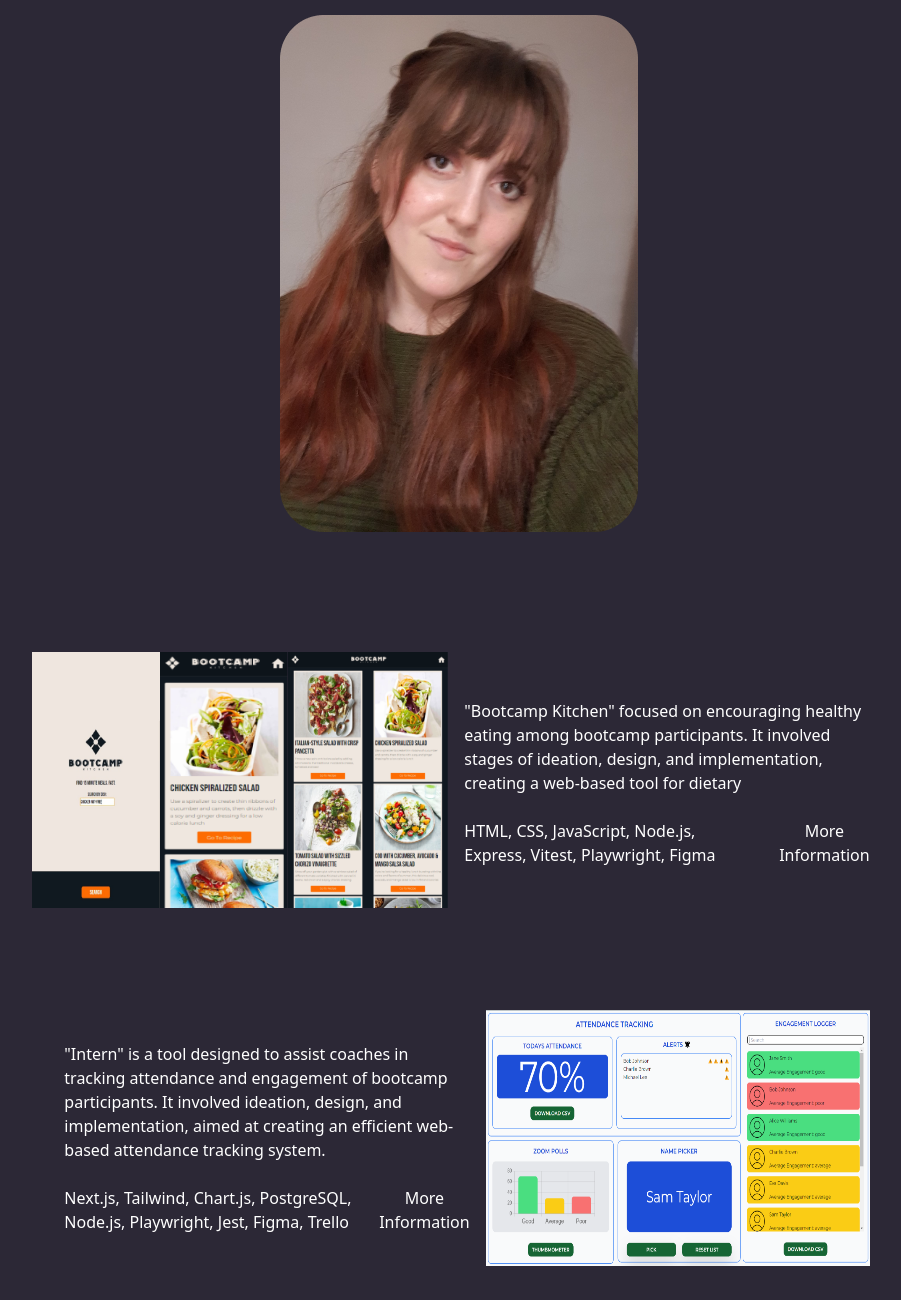
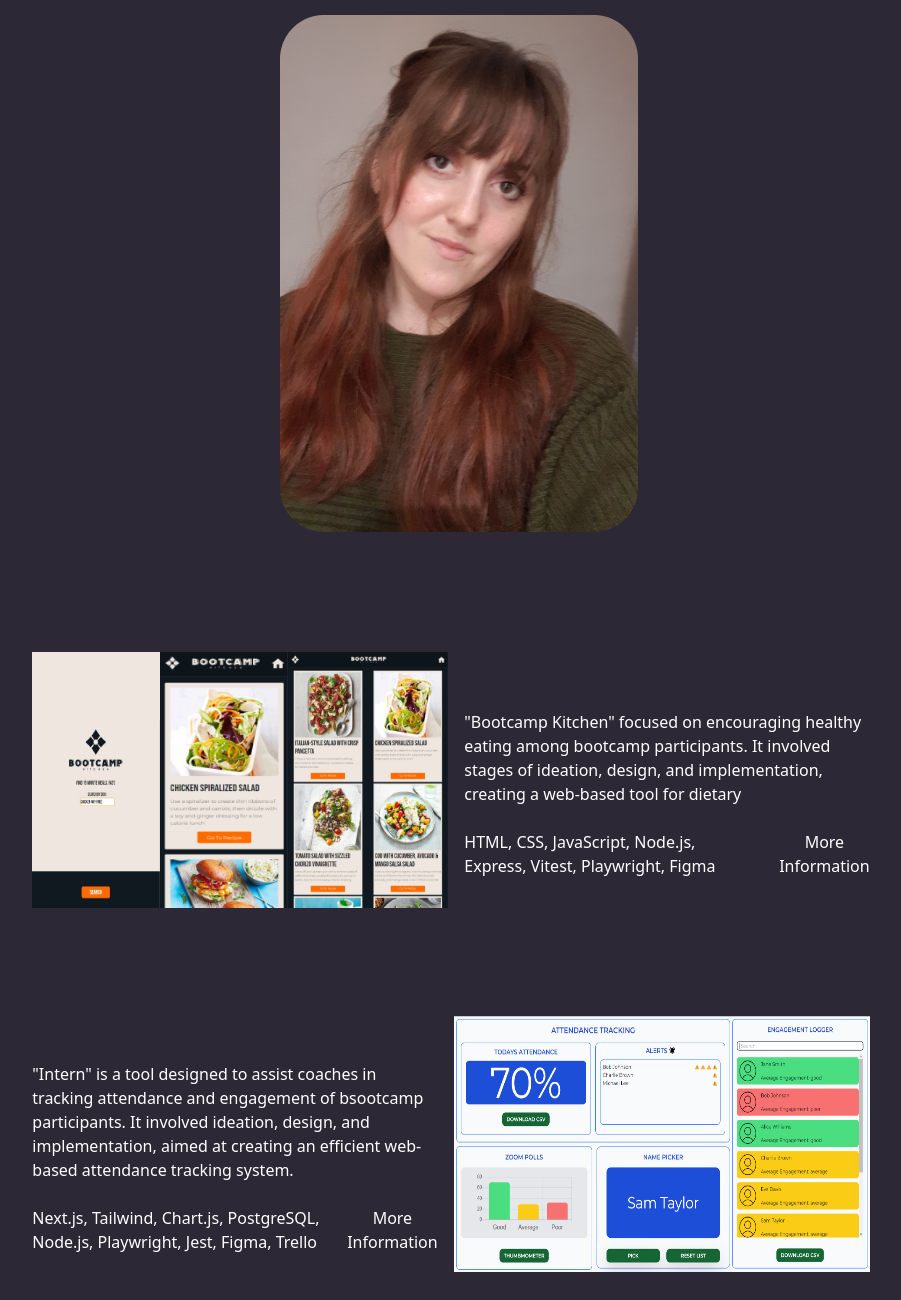
Before and after one commit to Christener19/Portfolio, a plain HTML site: page index.html in a window 1280 px wide. Shown: the part 185-1485 px from the top of the page, without its empty margins (181-1082 px from the left). Drawn offline with nearby package versions, Linux system fonts and the light colour scheme.

Commit message:
custom width added, tailwind config, few changes to make sure cards are the same

```diff
--- a/index.html
+++ b/index.html
@@ -5,6 +5,7 @@
     <meta name="viewport" content="width=device-width, initial-scale=1.0">
     <link href="https://cdn.jsdelivr.net/npm/tailwindcss@latest/dist/tailwind.min.css" rel="stylesheet">
     <link rel="stylesheet" href="style.css">
+    <link rel="stylesheet" href="output.css">
     <title>Christener Leigh's portfolio</title>
 </head>
 <body class="w-auto h-screen relative homepage-custom-color">
@@ -18,19 +19,19 @@
     <section id="home">
     <h3  class="text-4xl font-bold text-center mt-6 my-4 text-white">Hi I am Christener <br> a web developer</h3>
     <div class="flex justify-center mt-10">
-  <img src="Images/main-page/propic.png" alt="profile picture" class="w-[358px] h-[517px]"/>
+  <img src="Images/main-page/propic.png" alt="profile picture" class="w-[358px] h-[517px]">
 </div>
 </section>
 
 <section id="projects" class="flex flex-col items-center justify-center mt-10">
     <!----------------CARD-ONE--------------->
-<div class="card-one w-[558px] h-[324px] flex w-2/3 mt-10 ">
+<div class="card-one w-2/3  h-[324px] flex mt-10 ">
     <div class="flex justify-center mt-10">
         <div class="relative inline-block">
             <div class="inline-flex">
-    <img class="w-32 h-64" src="Images/bootcamp-kitchen/Main.png" />
-    <img class="w-32 h-64" src="Images/bootcamp-kitchen/searched.png" />
-    <img class="w-40 h-64" src="Images/bootcamp-kitchen/Responsive.png" />
+    <img class="w-32 h-64" src="Images/bootcamp-kitchen/Main.png" alt="main-bootcamp-kitchen-image">
+    <img class="w-32 h-64" src="Images/bootcamp-kitchen/searched.png" alt="searched-bootcamp-kitchen-image">
+    <img class="w-40 h-64" src="Images/bootcamp-kitchen/Responsive.png" alt="responsive-bootcamp-kitchen-image">
     </div>
 
     <div class="overlay absolute inset-0 opacity-0 hover:opacity-100 bg-gray-500 bg-opacity-50 flex flex-col justify-center items-center w-full h-full transition-opacity duration-300">
@@ -55,12 +56,12 @@
 </div>
 
  <!------------------CARD-TWO-------------------->
-<div class="card-two w-2/3 flex flex-col sm:flex-row-reverse mt-10 p-4">
+<div class="card-two  h-[324px] flex w-2/3 mt-10 sm:flex-row-reverse pl-0 pr-4">
     <div class="flex justify-center mt-10">
         <div class="relative inline-block">
             <div class="flex flex-col items-center">
                 <!-- <img class="w-96 h-auto" src="Images/intern/login.png" alt="Login Image" /> -->
-                <img class="w-96 h-64" src="Images/intern/dashboard.png" alt="Dashabord Image" />
+                <img class="w-104 h-64" src="Images/intern/dashboard.png" alt="Dashabord Image">
         </div>
 
         <div class="overlay absolute inset-0 opacity-0 hover:opacity-100 bg-gray-500 bg-opacity-50 flex flex-col justify-center items-center w-full h-full transition-opacity duration-300">
@@ -73,9 +74,9 @@
     </div>
 </div>
 
-    <div class="text-container flex-1 flex flex-col items-start px-4 justify-center">
+    <div class="text-container flex-1 flex flex-col items-start pr-4 justify-center">
         <p class="text-white mt-10">"Intern" is a tool designed to assist coaches in
-            tracking attendance and engagement of bootcamp participants. It
+            tracking attendance and engagement of bsootcamp participants. It
             involved ideation, design, and implementation, aimed at creating an
             efficient web-based attendance tracking system. </p> <br>
         <div class="flex">
--- /dev/null
+++ b/tailwind.config.js
@@ -0,0 +1,16 @@
+/** @type {import('tailwindcss').Config} */
+module.exports = {
+  content: [
+    './index.html',
+  ],
+  // darkMode: false, // or 'media' or 'class'
+  theme: {
+    extend: {
+      width: {
+        '104': '416px',
+      },
+    },
+  },
+  variants: {},
+  plugins: [],
+}
```
Also changed, not shown: output.css (added).
